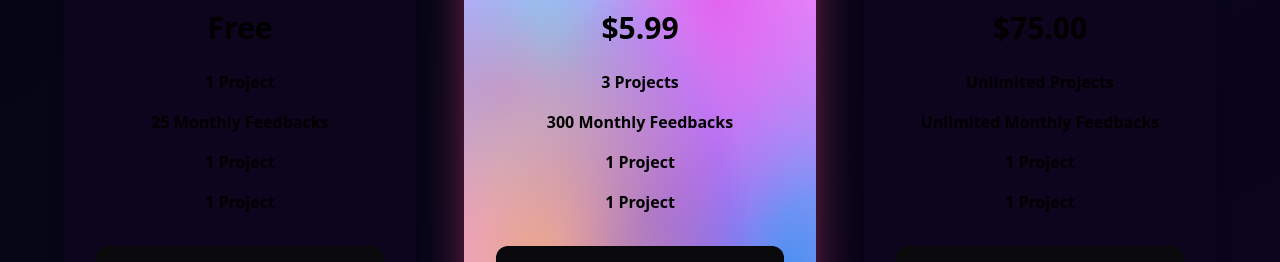
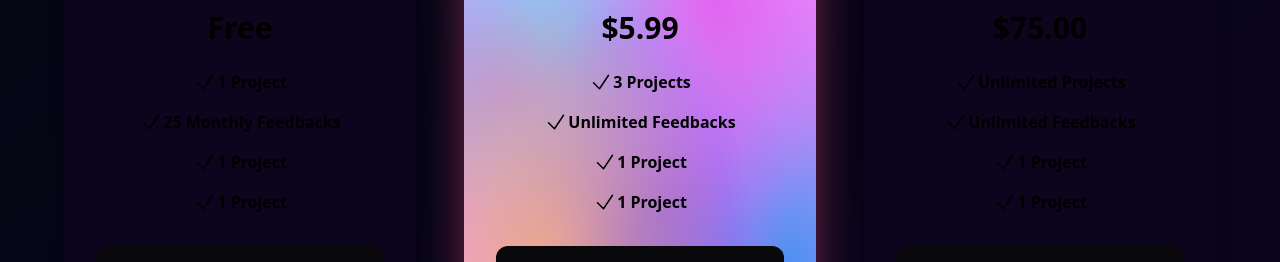
Before and after one commit to ramezj/astralics, a Next.js app in the folder client/: page /pricing in a window 1280 px wide. Shown: the part 302-564 px from the top of the page. Built offline with nearby package versions, Linux system fonts and the light colour scheme; no server answers.

Commit message:
Pricing changes

```diff
--- /dev/null
+++ b/client/components/pricing/svg.js
@@ -0,0 +1,9 @@
+export default function Svg() {
+    return (
+        <>
+        <svg xmlns="http://www.w3.org/2000/svg" fill="none" viewBox="0 0 24 24" strokeWidth={1.5} stroke="currentColor" className="w-6 h-6">
+        <path strokeLinecap="round" strokeLinejoin="round" d="M4.5 12.75l6 6 9-13.5" />
+        </svg>
+        </>
+    )
+}
--- a/client/pages/pricing/index.js
+++ b/client/pages/pricing/index.js
@@ -3,6 +3,7 @@ import { signIn, signOut } from 'next-auth/react';
 import Layout from '@/components/layout';
 import PricingCard from '@/components/pricing/PricingCard';
 import Info from '@/components/pricing/Info';
+import Svg from '@/components/pricing/svg';
 
 export default function Pricing(props) {
     return (
@@ -15,26 +16,26 @@ export default function Pricing(props) {
             <br /><br />
             <div className='flex flex-wrap gap-12 justify-center w-full'>
                 <PricingCard price='Free' title='Starter' button='Get Started' background={'whiteBackground'} shadow={''}>
-                <Info>1 Project</Info>
-                <Info>25 Monthly Feedbacks</Info>
-                <Info>1 Project</Info>
-                <Info>1 Project</Info>
+                <Info><Svg /> 1 Project</Info>
+                <Info><Svg /> 25 Monthly Feedbacks</Info>
+                <Info><Svg /> 1 Project</Info>
+                <Info><Svg /> 1 Project</Info>
                 <br />
                 <button className='shadow-xl btn w-full text-white normal-case bg-zinc-950 hover:bg-zinc-950 outline-none border-none font-bold rounded-xl'>Get Started</button>
                 </PricingCard>
                 <PricingCard price='$5.99' title='Pro' button='Get Started' background={'backgroundColor'} shadow={'widgetShadow'}>
-                <Info>3 Projects</Info>
-                <Info>300 Monthly Feedbacks</Info>
-                <Info>1 Project</Info>
-                <Info>1 Project</Info>
+                <Info><Svg /> 3 Projects</Info>
+                <Info><Svg /> Unlimited Feedbacks</Info>
+                <Info><Svg /> 1 Project</Info>
+                <Info><Svg /> 1 Project</Info>
                 <br />
                 <button className='shadow-xl btn w-full text-white normal-case bg-zinc-950 hover:bg-zinc-950 outline-none border-none font-bold rounded-xl'>Get Started</button>
                 </PricingCard>
                 <PricingCard price='$75.00' title='Teams' button='Get Started' background={'whiteBackground'} shadow={''}>
-                <Info>Unlimited Projects</Info>
-                <Info>Unlimited Monthly Feedbacks</Info>
-                <Info>1 Project</Info>
-                <Info>1 Project</Info>
+                <Info><Svg /> Unlimited Projects</Info>
+                <Info><Svg /> Unlimited Feedbacks</Info>
+                <Info><Svg /> 1 Project</Info>
+                <Info><Svg /> 1 Project</Info>
                 <br />
                 <button className='shadow-xl btn w-full text-white normal-case bg-zinc-950 hover:bg-zinc-950 outline-none border-none font-bold rounded-xl'>Get Started</button>
                 </PricingCard>
```
